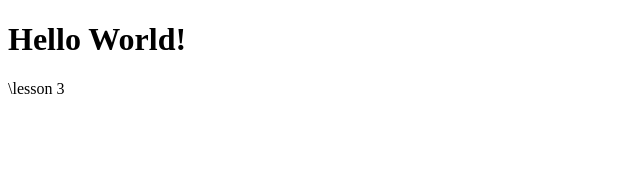
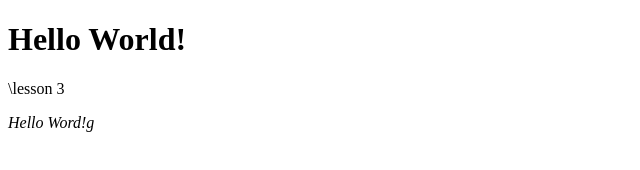
Before and after one commit to BuriakRostyslav/lesson-3, a plain HTML site: page index.html in a window 1280 px wide. Shown: the whole page, without its empty margins (0-640 px from the left). Drawn offline with Linux system fonts and the light colour scheme.

Commit message:
feature1

```diff
--- a/index.html
+++ b/index.html
@@ -6,5 +6,6 @@
     <body>
         <h1>Hello World!</h1>
         <p>\lesson 3</p>
+        <em>Hello Word!g</em>
     </body>
 </html>
```
